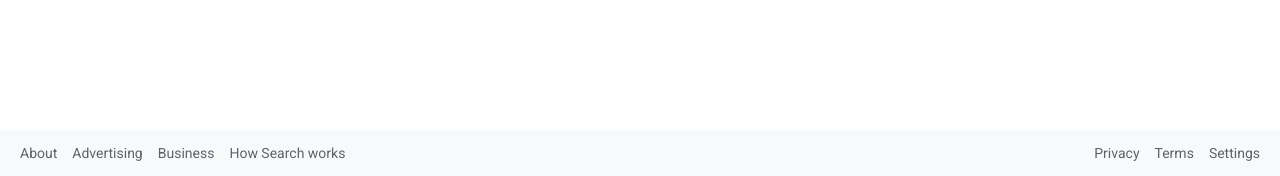
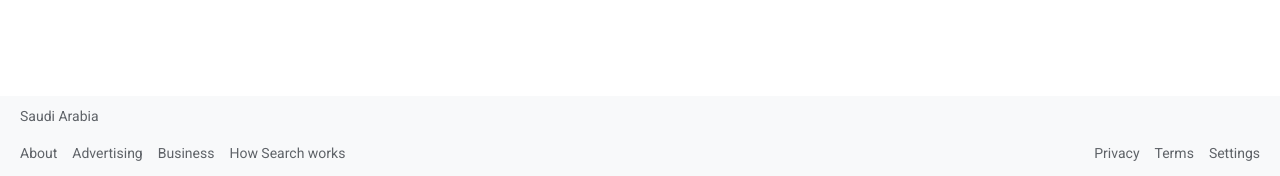
Before and after one commit to T-Python-Sep-24/LAB-TEMPLATES-HTML-CSS-102, a Django app: page / in a window 1280 px wide. Shown: the part 624-800 px from the top of the page. Run offline with Django 4.2, Linux system fonts and the light colour scheme.

Commit message:
The GoogleSearch Project done with Bonus

```diff
--- a/GoogleSearch/main/static/css/introduction/style.css
+++ b/GoogleSearch/main/static/css/introduction/style.css
@@ -157,10 +157,24 @@ body {
     display: block;
 }
 
-/* Footer Navigation */
+
+/* Saudi Arabia Footer Section */
+.footer-navbar {
+    width: 100%;
+    background-color: #f8f9fa;
+    padding: 10px 20px;
+    display: flex;
+    align-items: center;
+    justify-content: flex-start; /* Align "Saudi Arabia" to the left */
+    border-bottom: 1px solid #dadce0; /* Optional separator */
+    position: fixed;
+    bottom: 40px; /* Adjust position to sit above the main footer */
+}
+
+/* Main Footer Navigation */
 .footer-nav {
     display: flex;
-    justify-content: space-between;
+    justify-content: space-between; /* Align left and right sections */
     align-items: center;
     width: 100%;
     padding: 15px 20px;
@@ -170,19 +184,19 @@ body {
     left: 0;
 }
 
-/* Align footer items horizontally */
+/* Left and Right Sections for Main Footer */
 .footer-left, .footer-right {
     display: flex;
     gap: 15px;
 }
 
-/* Footer links */
-.footer-nav a {
+/* Footer Links */
+.footer-nav a, .footer-navbar a {
     text-decoration: none;
     color: #5f6368;
     font-size: 14px;
 }
 
-.footer-nav a:hover {
+.footer-nav a:hover, .footer-navbar a:hover {
     text-decoration: underline;
 }
--- a/GoogleSearch/main/templates/main/base.html
+++ b/GoogleSearch/main/templates/main/base.html
@@ -28,12 +28,14 @@
             {% block content %}{% endblock %}
         </main>
 
-    <!-- Footer -->
-        <footer class="footer-nav" >
-            <div class="footer-left">
+<!-- Saudi Arabia Footer Section -->
+<footer class="footer-navbar">
+    <div class="footer-leftside">
         <a href="#">Saudi Arabia</a>
     </div>
 </footer>
+
+<!-- Main Footer Section -->
 <footer class="footer-nav">
     <div class="footer-left">
         <a href="#">About</a>
@@ -47,6 +49,7 @@
         <a href="#">Settings</a>
     </div>
 </footer>
+
     </div>
 </body>
 </html>
```
Lines whose indentation alone changed are shown as unchanged.
